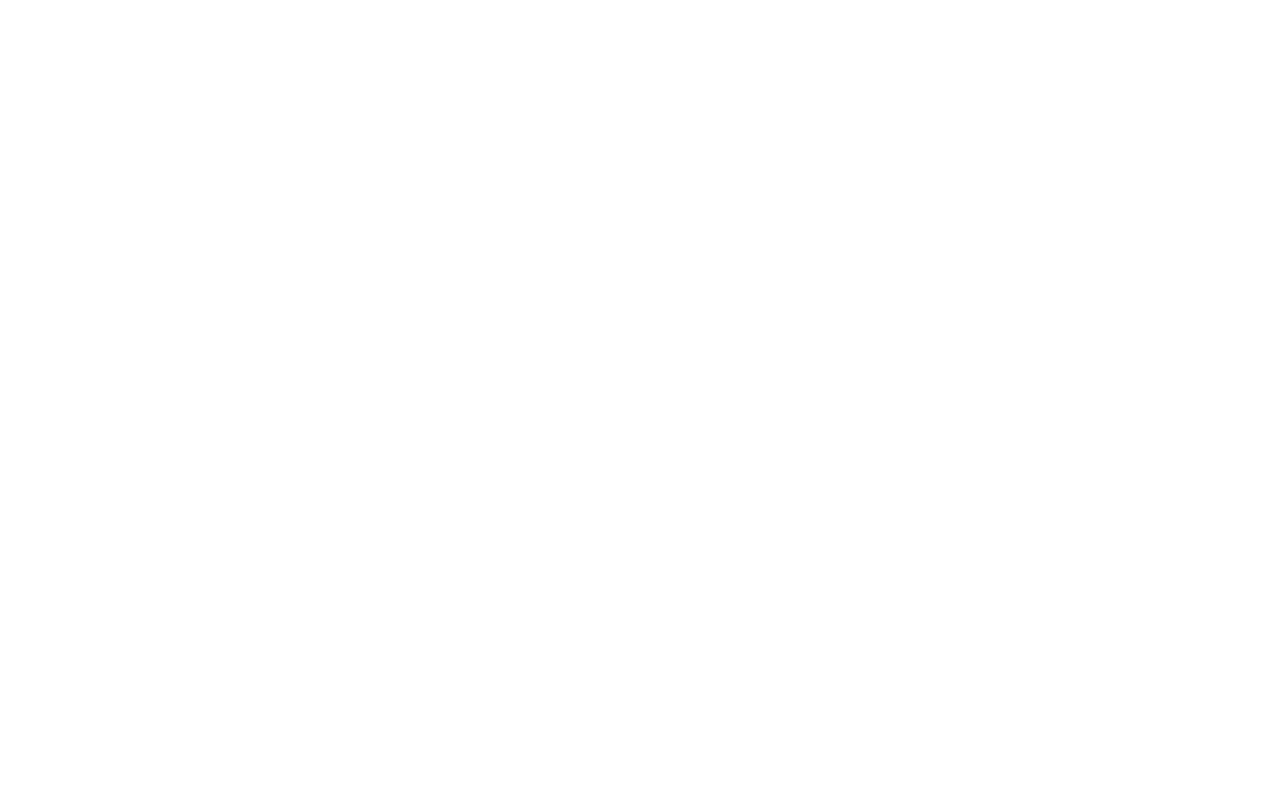
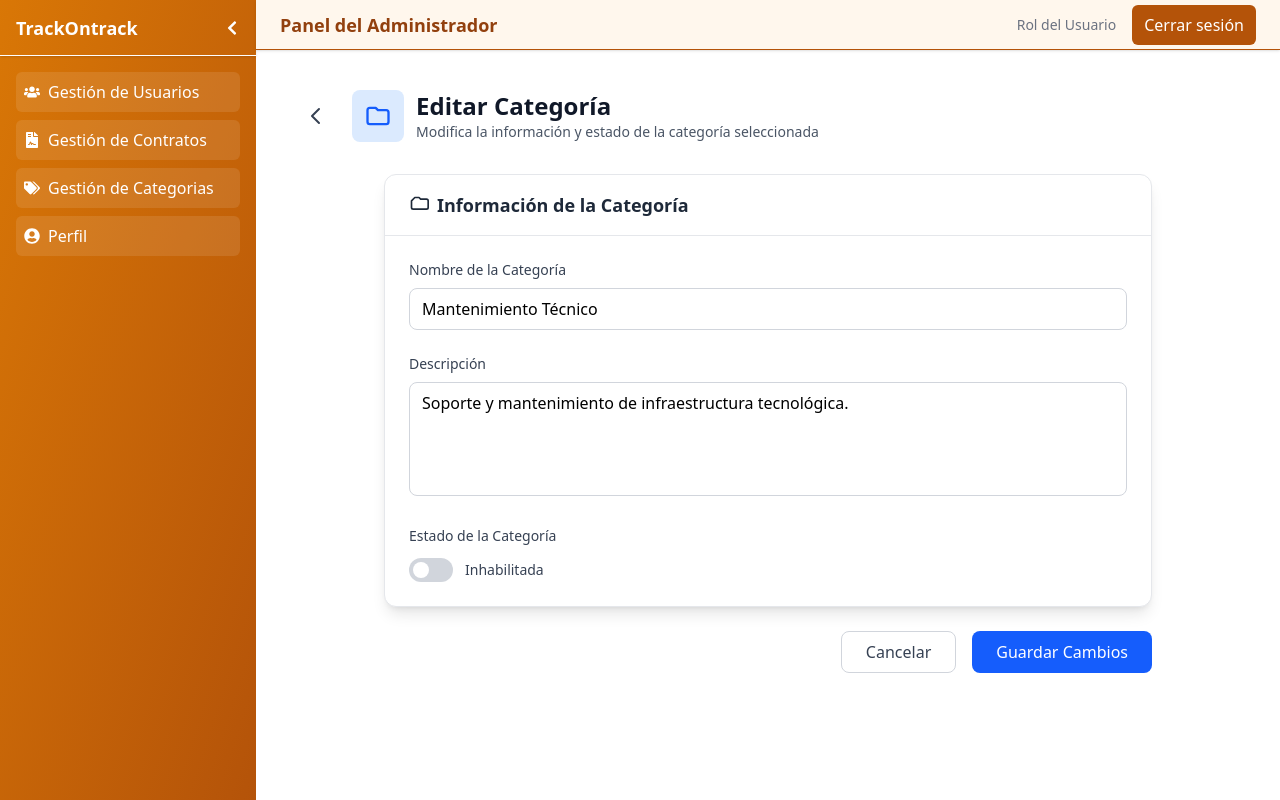
Before and after one commit to Carlos-GH23/Repo-trackontract-DWI, a React (Vite) app in the folder frontend/: page /admin/categorias/edit/1 in a window 1280 px wide. Before the commit this address had no page. Built offline with nearby package versions, Linux system fonts and the light colour scheme.

Commit message:
DWI-359 ADD: Formulario edición categoría

```diff
--- /dev/null
+++ b/frontend/src/modules/admin/components/editar_categoria.jsx
@@ -0,0 +1,201 @@
+import React, { useState, useEffect } from "react"
+import { useParams, useNavigate } from "react-router-dom"
+
+const categoriasMock = [
+  {
+    nombre: "Servicios de Consultoría",
+    descripcion: "Asesoría especializada para procesos empresariales.",
+    estado: "Activo",
+  },
+  {
+    nombre: "Mantenimiento Técnico",
+    descripcion: "Soporte y mantenimiento de infraestructura tecnológica.",
+    estado: "Inactivo",
+  },
+  {
+    nombre: "Desarrollo de Software",
+    descripcion: "Construcción de soluciones a medida.",
+    estado: "Activo",
+  },
+]
+
+export default function EditarCategoria() {
+  const { id } = useParams()
+  const navigate = useNavigate()
+
+  const [formData, setFormData] = useState({
+    nombre: "",
+    descripcion: "",
+    estado: "Activo",
+  })
+
+  useEffect(() => {
+    const categoria = categoriasMock[id]
+    if (categoria) {
+      setFormData(categoria)
+    } else {
+      console.warn("Categoría no encontrada")
+    }
+  }, [id])
+
+  const handleChange = (e) => {
+    const { name, value } = e.target
+    setFormData((prev) => ({ ...prev, [name]: value }))
+  }
+
+  const toggleEstado = () => {
+    setFormData((prev) => ({
+      ...prev,
+      estado: prev.estado === "Activo" ? "Inactivo" : "Activo",
+    }))
+  }
+
+  const handleSubmit = (e) => {
+    e.preventDefault()
+    console.log("Datos actualizados:", formData)
+    navigate("/admin/categorias")
+  }
+
+  return (
+    <div className="min-h-screen bg-white p-6">
+      <div className="flex justify-between items-center mb-8">
+        <div className="flex items-center space-x-4">
+          <button
+            onClick={() => navigate("/admin/categorias")}
+            className="p-2 hover:bg-gray-100 rounded-lg transition-colors"
+          >
+            <svg
+              className="w-6 h-6 text-gray-700"
+              fill="none"
+              stroke="currentColor"
+              viewBox="0 0 24 24"
+            >
+              <path
+                strokeLinecap="round"
+                strokeLinejoin="round"
+                strokeWidth={2}
+                d="M15 19l-7-7 7-7"
+              />
+            </svg>
+          </button>
+          <div className="flex items-center space-x-3">
+            <div className="bg-blue-100 p-3 rounded-lg">
+              <svg
+                className="w-7 h-7 text-blue-600"
+                fill="none"
+                stroke="currentColor"
+                viewBox="0 0 24 24"
+              >
+                <path
+                  strokeLinecap="round"
+                  strokeLinejoin="round"
+                  strokeWidth={2}
+                  d="M3 7a2 2 0 012-2h5l2 2h7a2 2 0 012 2v8a2 2 0 01-2 2H5a2 2 0 01-2-2V7z"
+                />
+              </svg>
+            </div>
+            <div>
+              <h1 className="text-2xl font-bold text-gray-900">Editar Categoría</h1>
+              <p className="text-sm text-gray-600">
+                Modifica la información y estado de la categoría seleccionada
+              </p>
+            </div>
+          </div>
+        </div>
+      </div>
+
+      <form onSubmit={handleSubmit} className="max-w-3xl mx-auto space-y-6">
+        <div className="bg-white shadow-lg rounded-xl border border-gray-200">
+          <div className="px-6 py-4 border-b border-gray-200">
+            <h3 className="text-lg font-semibold text-gray-800 flex items-center">
+              <svg
+                className="w-5 h-5 mr-2"
+                fill="none"
+                stroke="currentColor"
+                viewBox="0 0 24 24"
+              >
+                <path
+                  d="M7 3h5l2 2h7a2 2 0 012 2v8a2 2 0 01-2 2H5a2 2 0 01-2-2V7z"
+                  strokeLinecap="round"
+                  strokeLinejoin="round"
+                  strokeWidth={2}
+                />
+              </svg>
+              Información de la Categoría
+            </h3>
+          </div>
+
+          <div className="p-6 grid grid-cols-1 gap-6">
+            <div>
+              <label className="block text-sm font-medium text-gray-700 mb-2">
+                Nombre de la Categoría
+              </label>
+              <input
+                name="nombre"
+                value={formData.nombre}
+                onChange={handleChange}
+                placeholder="Ej. Servicios de Consultoría"
+                className="w-full px-3 py-2 border border-gray-300 rounded-lg"
+              />
+            </div>
+            <div>
+              <label className="block text-sm font-medium text-gray-700 mb-2">
+                Descripción
+              </label>
+              <textarea
+                name="descripcion"
+                value={formData.descripcion}
+                onChange={handleChange}
+                rows={4}
+                placeholder="Ej. Asesoría especializada..."
+                className="w-full px-3 py-2 border border-gray-300 rounded-lg resize-none"
+              />
+            </div>
+          </div>
+
+          <div className="px-6 pb-6">
+            <label className="block text-sm font-medium text-gray-700 mb-3">
+              Estado de la Categoría
+            </label>
+            <div className="flex items-center space-x-3">
+              <button
+                type="button"
+                onClick={toggleEstado}
+                className={`relative inline-flex h-6 w-11 items-center rounded-full transition-colors focus:outline-none ${
+                  formData.estado === "Activo" ? "bg-green-600" : "bg-gray-300"
+                }`}
+              >
+                <span
+                  className={`inline-block h-4 w-4 transform rounded-full bg-white transition-transform ${
+                    formData.estado === "Activo"
+                      ? "translate-x-6"
+                      : "translate-x-1"
+                  }`}
+                />
+              </button>
+              <span className="text-sm font-medium text-gray-700">
+                {formData.estado === "Activo" ? "Habilitada" : "Inhabilitada"}
+              </span>
+            </div>
+          </div>
+        </div>
+
+        <div className="flex justify-end gap-4">
+          <button
+            type="button"
+            onClick={() => navigate("/admin/categorias")}
+            className="px-6 py-2 border border-gray-300 text-gray-700 rounded-lg hover:bg-gray-50 transition-colors duration-200"
+          >
+            Cancelar
+          </button>
+          <button
+            type="submit"
+            className="px-6 py-2 bg-blue-600 hover:bg-blue-700 text-white rounded-lg transition-colors duration-200"
+          >
+            Guardar Cambios
+          </button>
+        </div>
+      </form>
+    </div>
+  )
+}
--- a/frontend/src/modules/admin/views/Categorias.jsx
+++ b/frontend/src/modules/admin/views/Categorias.jsx
@@ -1,4 +1,3 @@
-import { useState } from "react"
 import { FaEye, FaEdit, FaTrash } from "react-icons/fa"
 import { Link } from "react-router-dom"
 
@@ -86,12 +85,15 @@
                 >
                   <FaEye />
                 </button>
-                <button
+
+                <Link
+                  to={`/admin/categorias/edit/${idx}`}
+                  className="p-2 bg-yellow-400 hover:bg-yellow-500 text-white rounded-lg flex items-center justify-center"
                   title="Editar"
-                  className="p-2 bg-yellow-400 hover:bg-yellow-500 text-white rounded-lg"
                 >
                   <FaEdit />
-                </button>
+                </Link>
+
                 <button
                   title="Eliminar"
                   className="p-2 bg-red-500 hover:bg-red-600 text-white rounded-lg"
--- a/frontend/src/router/router.jsx
+++ b/frontend/src/router/router.jsx
@@ -8,6 +8,7 @@
 import Usuarios from "../modules/admin/views/Usuarios"
 import RegistroUsuario from "../modules/admin/components/registro_usuario"
 import EditarUsuario from "../modules/admin/components/editar_usuario"
+import EditarCategoria from "../modules/admin/components/editar_categoria"
 
 
 
@@ -25,6 +26,7 @@
           <Route path="contratos/add" element={<RegistroContrato />} />
           <Route path="categorias" element={<Categorias />} />
           <Route path="categorias/add" element={<RegistroCategoria />} />
+          <Route path="categorias/edit/:id" element={<EditarCategoria />} />
           <Route path="usuarios" element={<Usuarios />} />
           <Route path="usuarios/add" element={<RegistroUsuario />} />
           <Route path="usuarios/edit/:id" element={<EditarUsuario />} />
```
